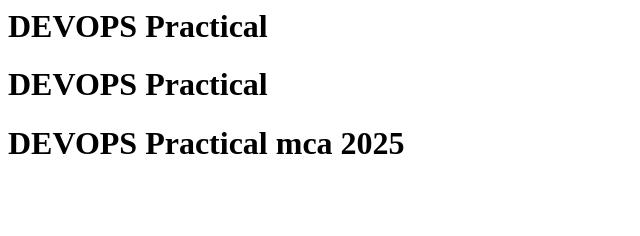
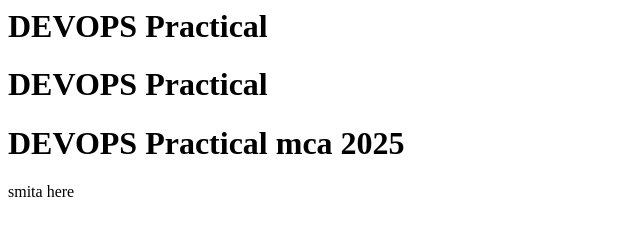
Before and after one commit to shubhangi10785/mca, a plain HTML site: page index.html in a window 1280 px wide. Shown: the full height of the page, 0-640 px from the left. Drawn offline with Linux system fonts and the light colour scheme.

Commit message:
Update index.html
new update

```diff
--- a/index.html
+++ b/index.html
@@ -8,5 +8,6 @@
    <h1> DEVOPS Practical </h1>
    <h1> DEVOPS Practical </h1>
    <h1> DEVOPS Practical mca 2025 </h1>
+    smita here
 </body>
 </html>
```
